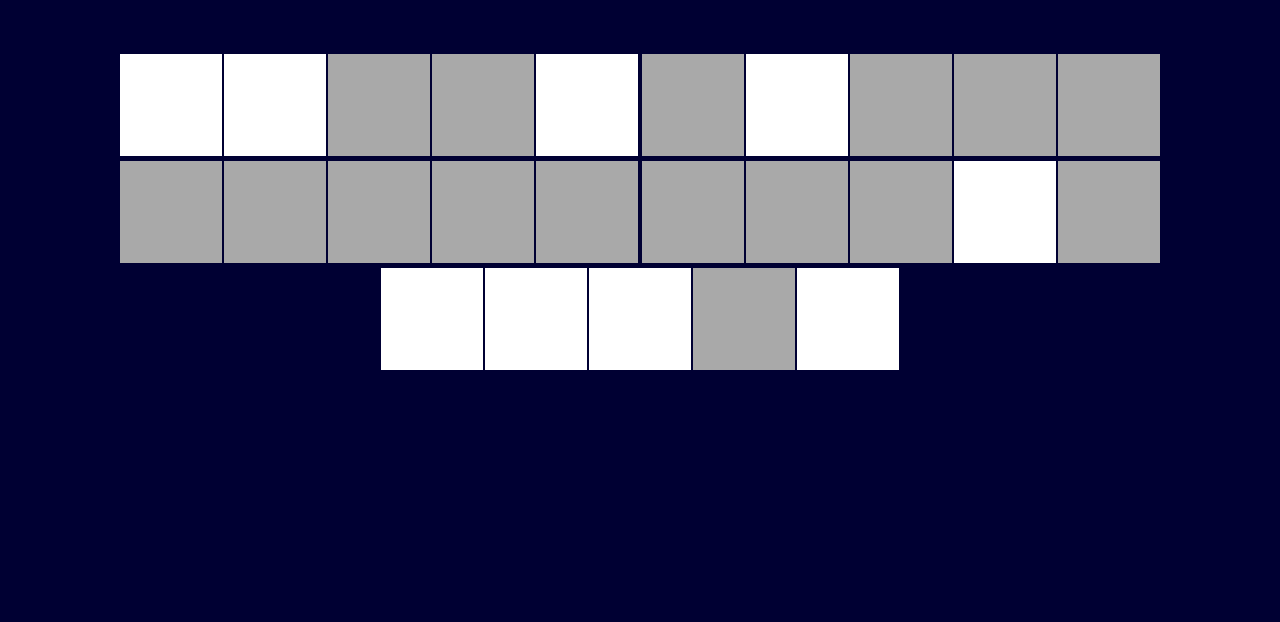
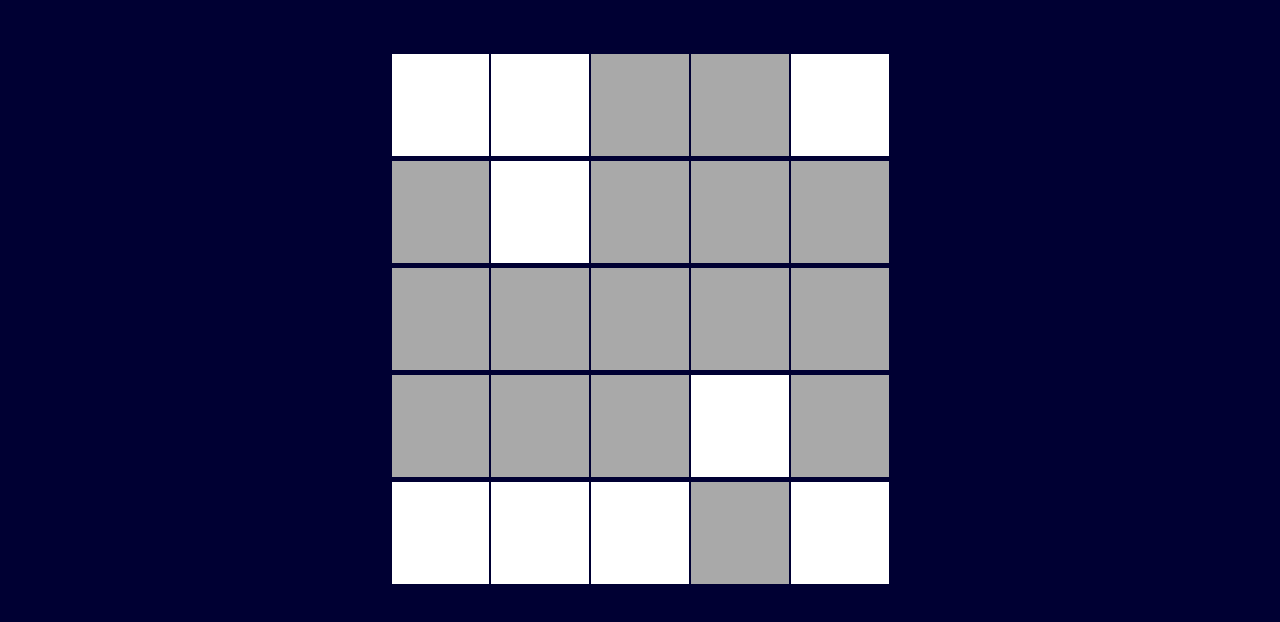
Before and after one commit to ryanfuhrman/lights-out, a React (Create React App) app: page / in a window 1280 px wide. Shown: the top 622 px of the page. Built offline with nearby package versions, Linux system fonts and the light colour scheme.

Commit message:
Add minor style tweeks for dev

```diff
--- a/src/Board.css
+++ b/src/Board.css
@@ -1,3 +1,5 @@
 .Board {
   margin: 0 auto;
+  width: 505px;
+  height: 505px;
 }
```
Also changed, not shown: src/Cell.css (line endings or trailing spaces).
